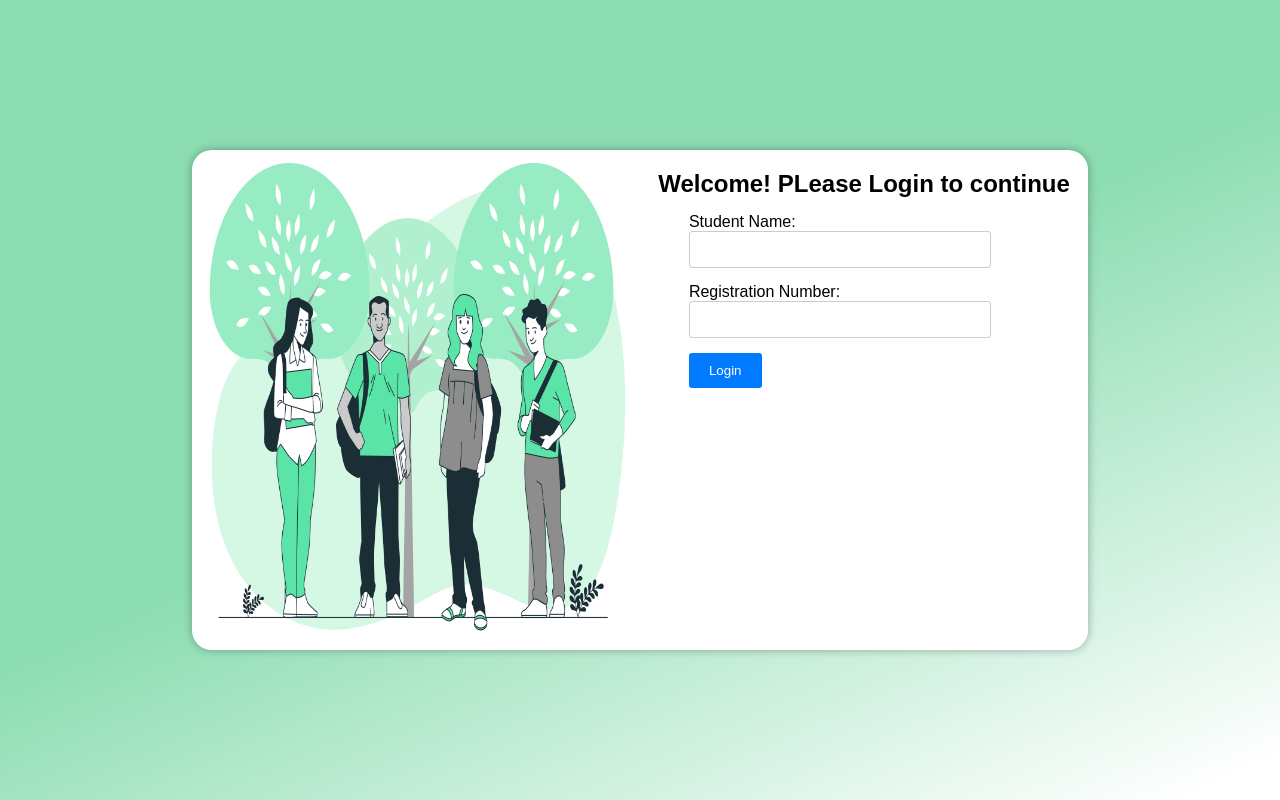
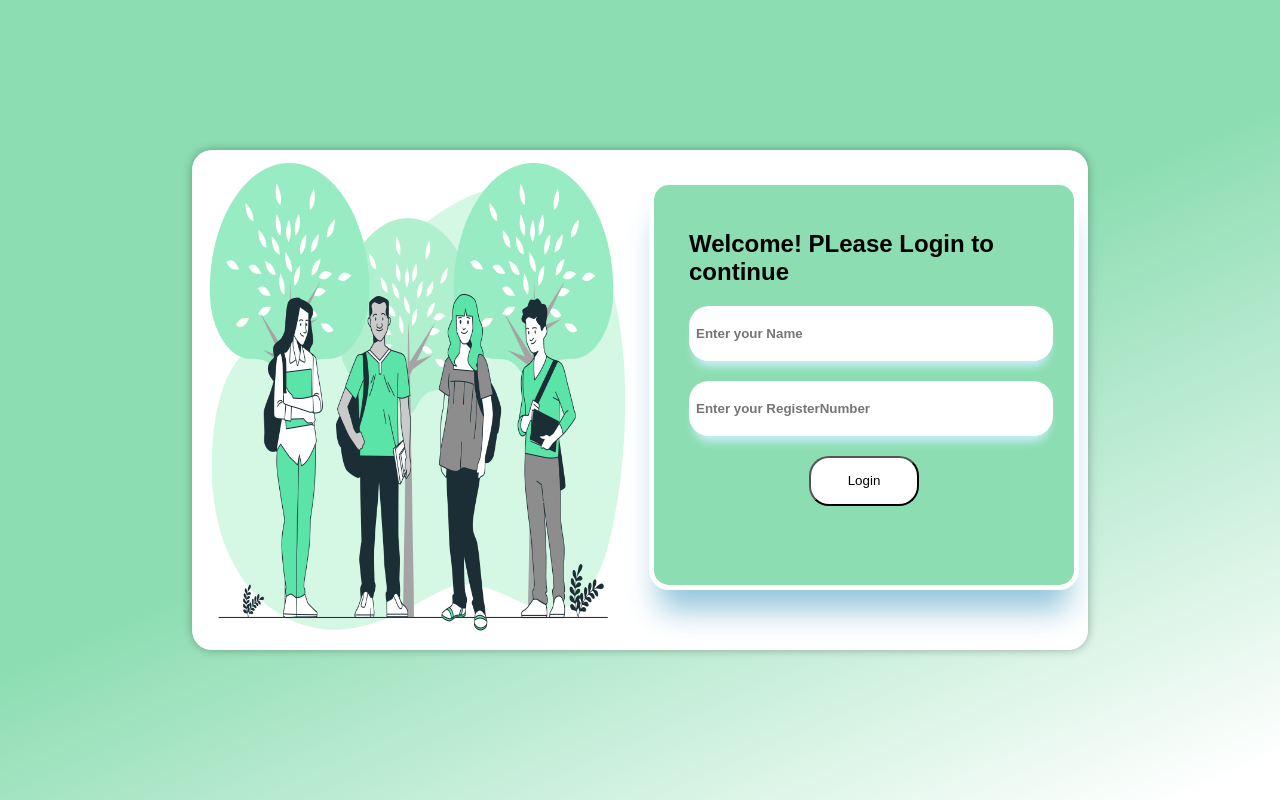
Before and after one commit to NitinHarsur/Student-Database, a React (Create React App) app in the folder frontend/: page /student/StudentLogin in a window 1280 px wide. Built offline with nearby package versions, Linux system fonts and the light colour scheme.

Commit message:
updated stduent login

```diff
--- a/frontend/src/pages/student/StudentLogin.jsx
+++ b/frontend/src/pages/student/StudentLogin.jsx
@@ -70,34 +70,60 @@ else{
     }
   };
 
+ // This function changes the background color of the student form to white on hover
+const handleMouseEnter = () => {
+  const studentForm = document.querySelector('.studentform');
+  studentForm.style.backgroundColor = 'white';
+  studentForm.style.transition = '0.3s ease-in-out';
+};
+
+// This function reverts the background color change when the mouse leaves the button
+const handleMouseLeave = () => {
+  const studentForm = document.querySelector('.studentform');
+  studentForm.style.backgroundColor = 'rgb(140, 221, 178)'; // Revert to original background color
+  studentForm.style.transition = '0.3s ease-in-out';
+};
+
+
   return (
     <div className='Student__loginpage'>
+
       <div className="student__logincontainer" >
           <img src={students} alt="" />
 
 
         <div className='stduent__loginform'>
+
+          <form onSubmit={handleSubmit} className='studentform'>
           <h2>Welcome! PLease Login to continue</h2>
-      <form onSubmit={handleSubmit} className='studentform'>
               <div>
-          <label htmlFor="studentname" className='stduentinput'>Student Name:</label>
                   <input
                     type="text"
                     id="studentname"
+                    placeholder='Enter your Name'
                     value={studentname}
                     onChange={(e) => setStudentname(e.target.value)} required
                       />
               </div>
               <div>
-          <label htmlFor="regnumber" className='stduentinput'>Registration Number:</label>
                     <input
                       type="text"
                       id="regnumber"
+                      placeholder='Enter your RegisterNumber'
                       value={regnumber}
                       onChange={(e) => setRegnumber(e.target.value)} required
                     />
                 </div>
-        <button className='studentSubmitbtn'  type="submit" >Login</button>
+                <center>
+                <button
+                                className='studentSubmitbtn'
+                                type="submit"
+
+                                onMouseEnter={handleMouseEnter} // Handle mouse enter events
+                                onMouseLeave={handleMouseLeave} // Handle mouse leave events
+                            >
+                                Login
+                            </button></center>
                 {error && <div>{error}</div>}
           </form>
       </div>
--- a/frontend/src/pages/student/studentLogin.css
+++ b/frontend/src/pages/student/studentLogin.css
@@ -38,43 +38,73 @@ border-radius: 20px;
 .stduent__loginform {
   width: 50%; /* The form takes up the right 50% of the container */
   background: rgb(255,255,255);
-
-
-border-radius: 0 20px 20px 0 ;
   display: flex; /* Use flexbox for alignment */
   flex-direction: column; /* Flex direction for column layout */
   align-items: center; /* Center form elements horizontally */
+  border-radius:  0 20px 20px 0;
 }
 
 /* Optional: Style for the form itself */
 
 
-/* Style for form elements inside the form */
-.stduent__loginform h2,
-.stduent__loginform input,
-.stduent__loginform button {
-  margin-bottom: 15px; /* Spacing between form elements */
+/* Form container styling */
+/* Form container styling */
+.studentform {
+  height: 350px;
+  position: relative;
+  width: 350px; /* Set form width to match container width */
+  background-color:  rgb(140,221,178);
+  border-radius: 20px; /* Adjusted border radius */
+  padding: 25px 35px; /* Padding around form elements */
+  border: 5px solid rgb(255, 255, 255);
+  box-shadow: rgba(133, 189, 215, 0.8784313725) 0px 30px 30px -10px;
+  margin: 30px auto; /* Center form */
 }
 
-.stduent__loginform input {
-  width: 80%; /* Adjust the width of input fields */
-  padding: 10px; /* Padding around input fields */
-  border: 1px solid #ccc; /* Border styling */
-  border-radius: 3px; /* Rounded corners */
+/* Input fields styling */
+.studentform input {
+  font-weight: bold;
+
+  width: 100%;/* Adjust input width based on form padding */
+  background: white;
+  border: none;
+  padding: 20px 5px;
+  border-radius: 20px;
+  margin-bottom: 20px;
+  box-shadow: #cff0ff 0px 10px 10px -5px;
+  border-inline: 2px solid transparent; /* Transparent border */
 }
 
-.stduent__loginform button {
-  padding: 10px 20px; /* Padding around the button */
-  border: none; /* Remove border */
-  border-radius: 3px; /* Rounded corners */
-  background-color: #007bff; /* Button background color */
-  color: white; /* Button text color */
-  cursor: pointer; /* Pointer cursor on hover */
+/* Placeholder styling */
+.studentform input::placeholder,
+.studentform input::-moz-placeholder {
+  color: #000000;
+}
+/* Placeholder styling */
+
+/* Focus state styling */
+.studentform input:focus {
+  outline: none; /* Remove outline */
+  border-inline: 2px solid #18bed4; /* Blue border on focus */
+}
+.studentform .studentSubmitbtn{
+  background: white;
+  border-radius: 20px;
+  width: 110px;
+  height: 50px;
 }
 
-.stduent__loginform button:hover {
-  background-color: #0056b3; /* Darker background on hover */
+/* Styling for the student submit button when hovered or clicked */
+.studentform .studentSubmitbtn:hover,
+.studentform .studentSubmitbtn:active {
+  background-color: rgb(140, 221, 178); /* Changes button background color to rgb(140, 221, 178) */
+  transition: background-color 0.3s ease-in-out; /* Smooth transition for background color change */
 }
+
+
+
+
+
 
 .error {
   color: red; /* Error message color */
--- a/frontend/src/pages/teacher/sidebar/Sidebar.jsx
+++ b/frontend/src/pages/teacher/sidebar/Sidebar.jsx
@@ -3,11 +3,13 @@ import { Link } from 'react-router-dom';
 import { Layout, Menu } from 'antd';
 import { RiMenuFoldFill, RiMenuUnfoldFill } from 'react-icons/ri';
 import { AiFillHome } from 'react-icons/ai';
-import { PiStudentBold, PiExamFill } from 'react-icons/pi';
+import { PiStudentBold, PiExamFill,PiUserListFill  } from 'react-icons/pi';
 import { FaBookBookmark, FaUserCheck } from 'react-icons/fa6';
 import { HiUserAdd } from 'react-icons/hi';
 import { MdPersonRemoveAlt1 } from 'react-icons/md';
-import { UserOutlined } from '@ant-design/icons';
+import { CgProfile } from "react-icons/cg";
+
+
 import './Sidebar.css';
 
 const { Sider, Footer } = Layout;
@@ -80,6 +82,11 @@ const Sidebar = () => {
                             icon: <PiExamFill size={collapsed ? '20' : '25'} />,
                             label: <Link to="/TeacherDashboard/Result">Result</Link>,
                         },
+                        {
+                            key: '/TeacherDashboard/Students',
+                            icon: <PiUserListFill  size={collapsed ? '20' : '25'} />,
+                            label: <Link to="/TeacherDashboard/Result">StudentList</Link>,
+                        },
                     ]}
                 />
             </Sider>
@@ -103,7 +110,7 @@ const Sidebar = () => {
                     }}
                 >
                     {collapsed ? (
-                        <UserOutlined style={{ fontSize: '20px' }} />
+                        <CgProfile style={{ fontSize: '20px' }} />
                     ) : (
                         <Link to="/TeacherDashboard/TeacherProfile" style={{
                             display: 'flex',
@@ -112,7 +119,7 @@ const Sidebar = () => {
                             color: 'black',
                             transition: 'opacity 0.3s ease-in-out',
                         }}>
-                            <UserOutlined style={{ fontSize: '20px', marginRight: '10px' }} />
+                            <CgProfile style={{ fontSize: '25px', marginRight: '10px' }} />
                             <b>Profile</b>
                         </Link>
                     )}
```
Also changed, not shown: frontend/src/pages/teacher/sidebar/StudentsLIst.jsx (added). Lines whose indentation alone changed are shown as unchanged.
